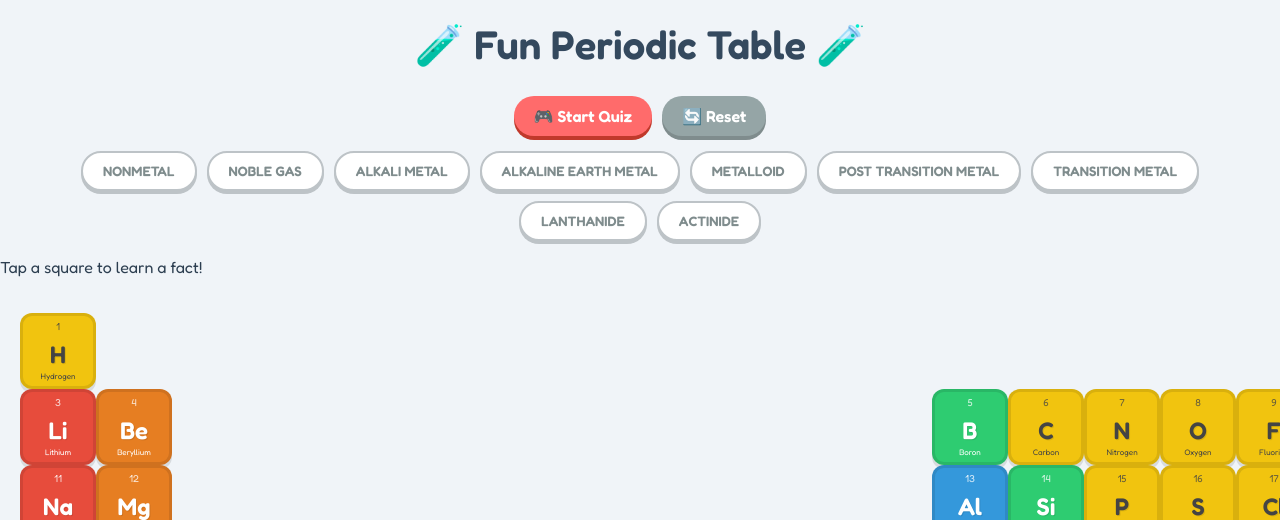
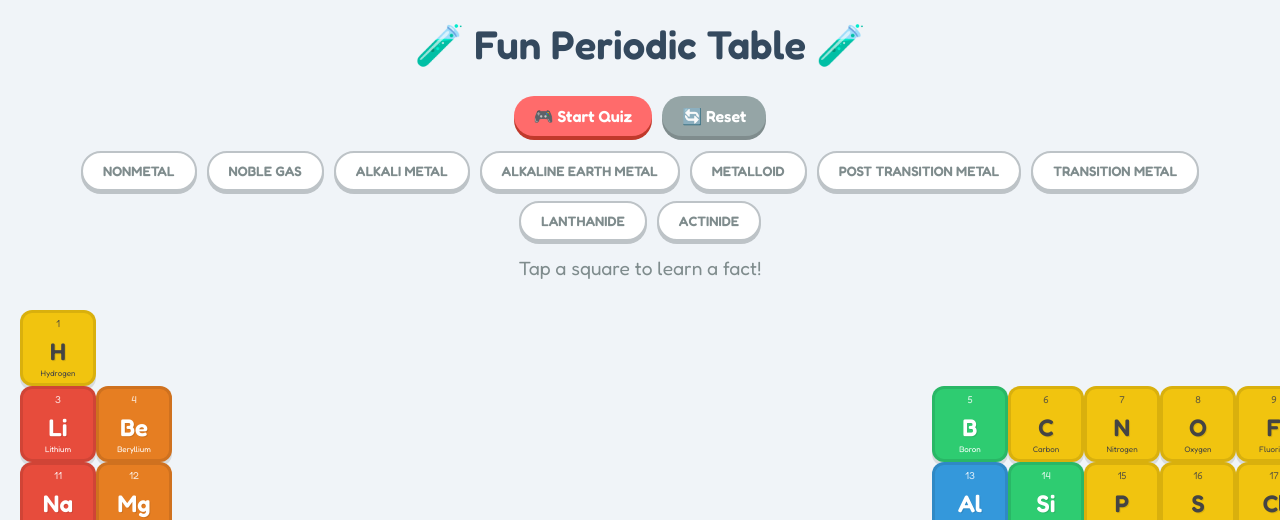
Before and after one commit to MEBANNED/fun-periodic-table, a Flask app: page / in a window 1280 px wide. Shown: the top 520 px of the page. Run offline with Flask 3, Linux system fonts and the light colour scheme.

Commit message:
Add styles for centered instruction text
Added styles for instruction text to center it and adjust appearance.

```diff
--- a/static/style.css
+++ b/static/style.css
@@ -159,6 +159,13 @@ h1 {
   width: 90%;
   font-family: var(--font-main);
 }
-
+/* Center the instruction text */
+.instruction {
+  text-align: center;
+  width: 100%;
+  margin: 10px 0;
+  font-size: 1.2rem;
+  color: #7f8c8d;
+}
 #element-card.hidden { display: none; }
 #element-card button { position: absolute; top: 10px; right: 10px; background: #e74c3c; color: white; border: none; border-radius: 50%; width: 30px; height: 30px; font-weight: bold; cursor: pointer; }
```
